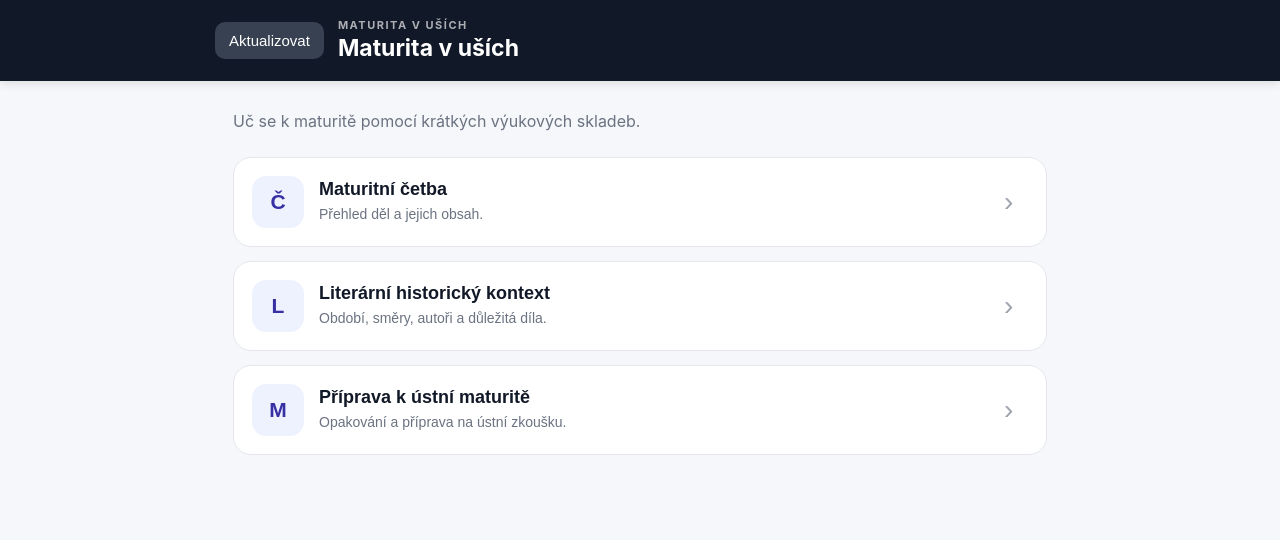
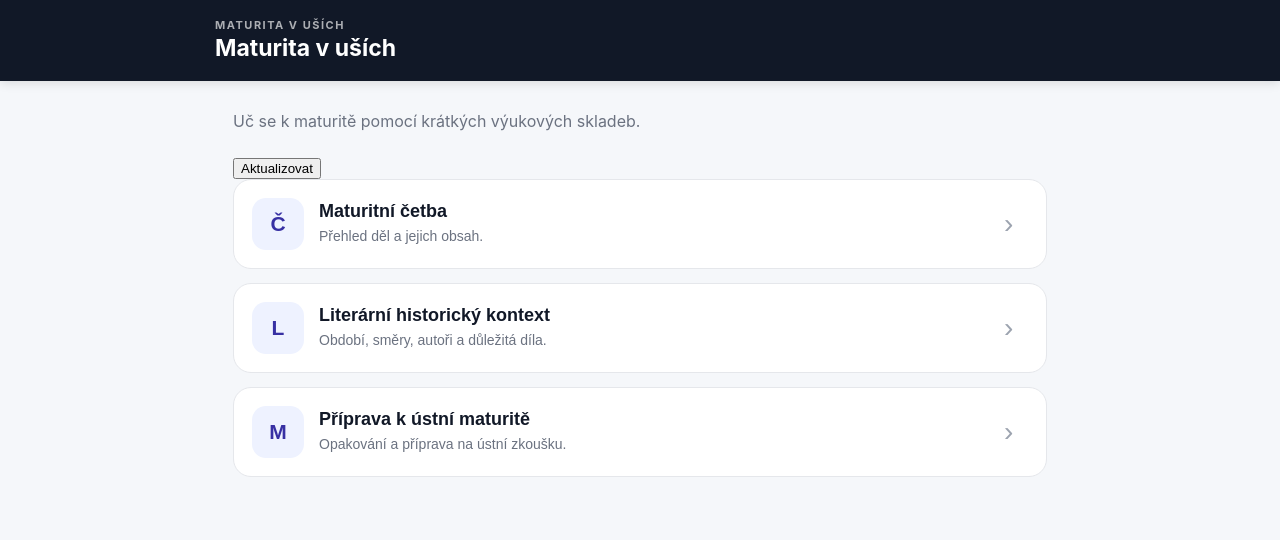
Before and after one commit to PavlosTV/maturita-v-usich, a plain HTML site: page index.html in a window 1280 px wide. Drawn offline with Linux system fonts and the light colour scheme.

Commit message:
Update index.html

```diff
--- a/index.html
+++ b/index.html
@@ -21,9 +21,6 @@
             <button id="backButton" class="back-button hidden">
                 ← Zpět
             </button>
-            <button id="updateButton" class="back-button">
-    Aktualizovat
-</button>
 
             <div>
                 <div class="app-label">MATURITA V UŠÍCH</div>
@@ -43,7 +40,9 @@
                     Uč se k maturitě pomocí krátkých výukových skladeb.
                 </p>
             </div>
-
+            <button id="updateButton" class="update-button">
+                Aktualizovat
+            </button>
             <div class="menu-grid">
 
                 <button class="menu-card"
```
